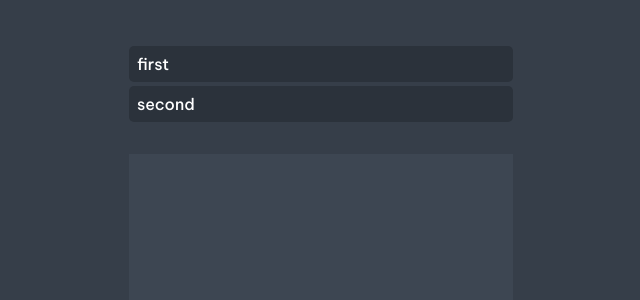
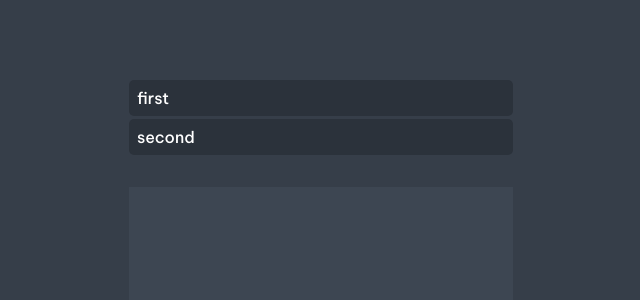
Before and after one commit to owenpete/streamvote, a Next.js app: page / in a window 1280 px wide. Shown: the top 300 px of the page, without its empty margins (319-959 px from the left). Built offline with nearby package versions, Linux system fonts and the light colour scheme; what tmi.js would draw is missing.

Commit message:
add leadboard component to main grid

```diff
--- a/pages/index.tsx
+++ b/pages/index.tsx
@@ -35,12 +35,12 @@ const Home: NextPage = () => {
         <link rel="icon" href="/favicon.ico" />
       </Head>
       <div className="main">
+        <Leaderboard
+          leaderboard={['first', 'second']}
+        />
         <div className='main__left'>
         </div>
         <div className="main__center">
-          <Leaderboard
-            leaderboard={['first', 'second']}
-          />
           <ChatBox
             chatData={chatData}
           />
--- a/styles/index.scss
+++ b/styles/index.scss
@@ -6,9 +6,15 @@
   display: grid;
   justify-items: center;
   align-content: center;
-  grid-template-areas: 'vote-right chat vote-left';
+  grid-template-areas:
+    '... leaderboard ...'
+    'vote-right chat vote-left';
   grid-template-columns: 35% 30% 35%;
-  height: 100%;
+  grid-template-rows: auto auto;
+}
+
+.leaderboard{
+  grid-area: leaderboard;
 }
 
 .main__right{
--- a/styles/leaderboard.scss
+++ b/styles/leaderboard.scss
@@ -4,6 +4,8 @@
   flex-direction: column;
   list-style: none;
   margin-bottom: 2rem;
+  width: 100%;
+  margin-top: 5rem;
   &__item{
     color: white;
     font-size: 16px;
```
